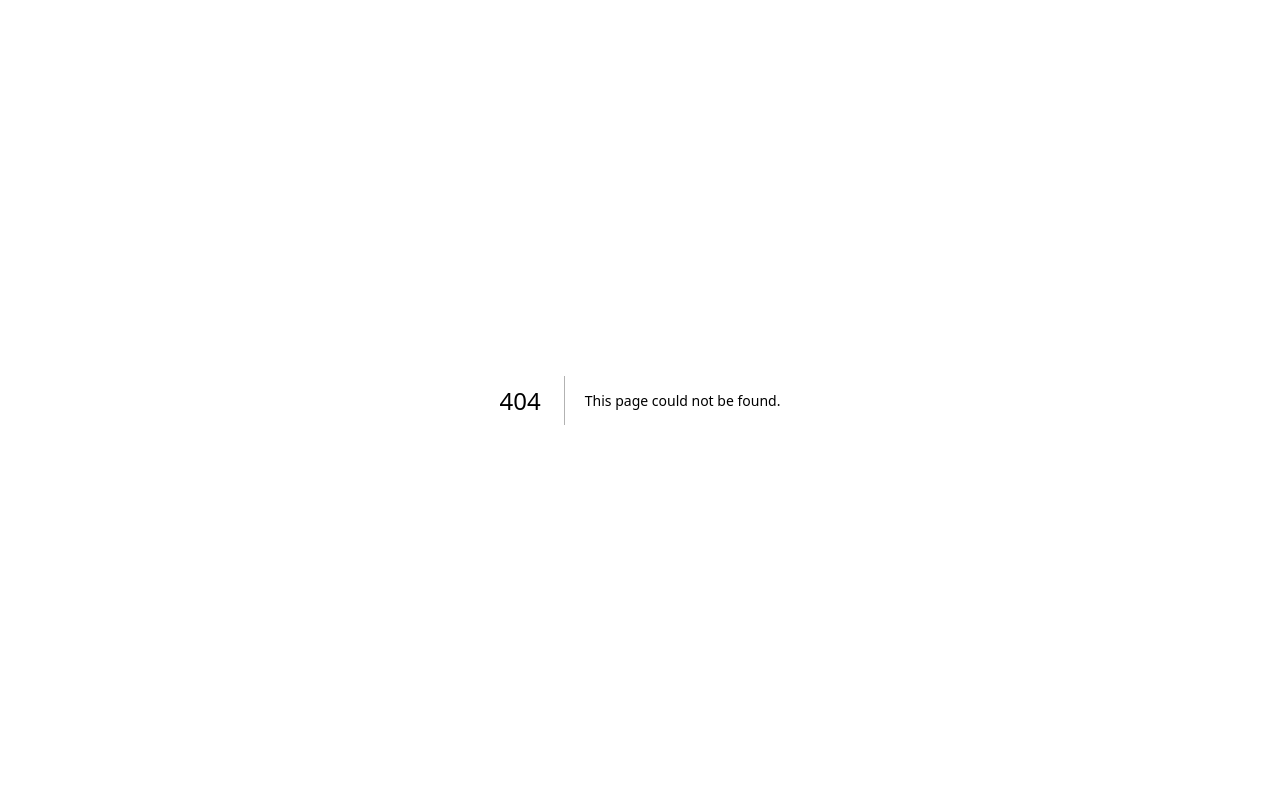
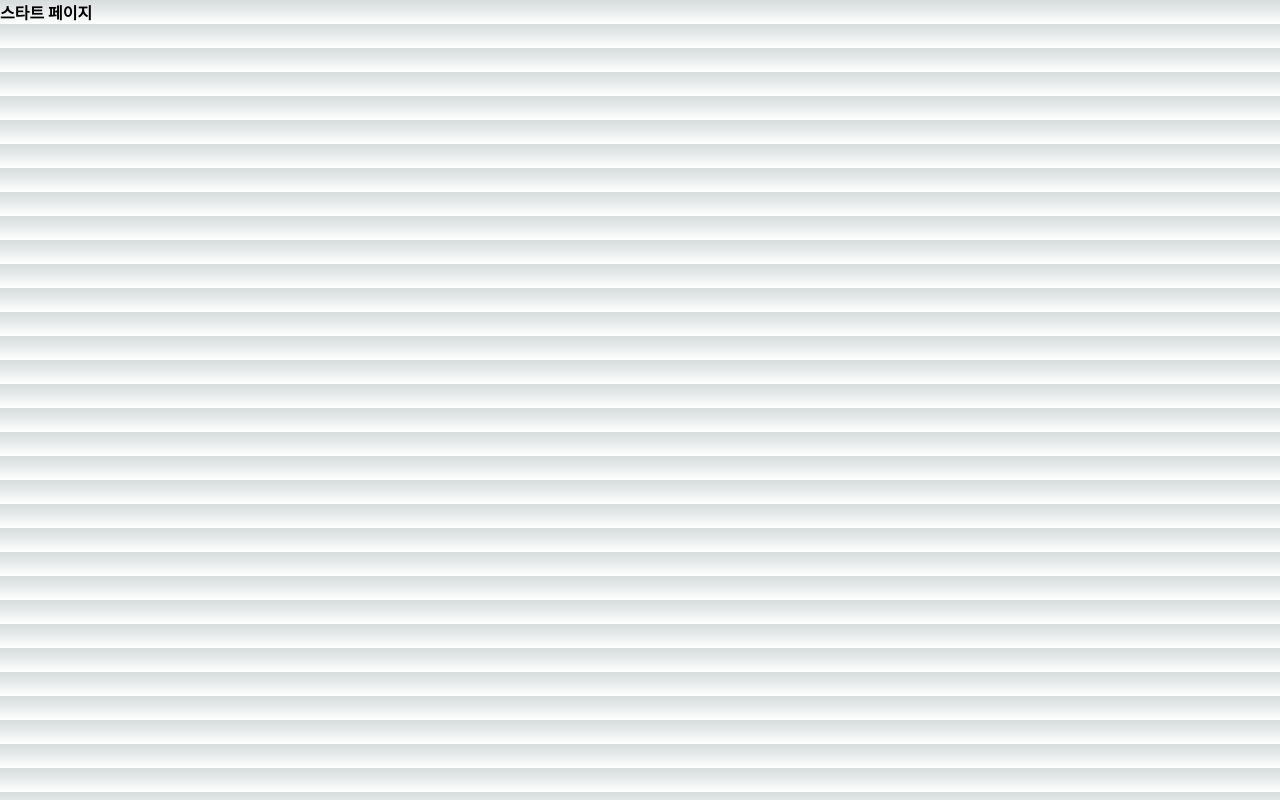
Before and after one commit to Fitapat/Fitapat-front, a Next.js app: page /start in a window 1280 px wide. Before the commit this address had no page. Built offline with nearby package versions, Linux system fonts and the light colour scheme.

Commit message:
feat: 스타트 페이지 생성 (#2)

```diff
--- /dev/null
+++ b/src/app/start/page.jsx
@@ -0,0 +1,9 @@
+import React from 'react';
+
+export default function Start() {
+  return (
+    <div>
+      <h4>스타트 페이지</h4>
+    </div>
+  );
+}
```
